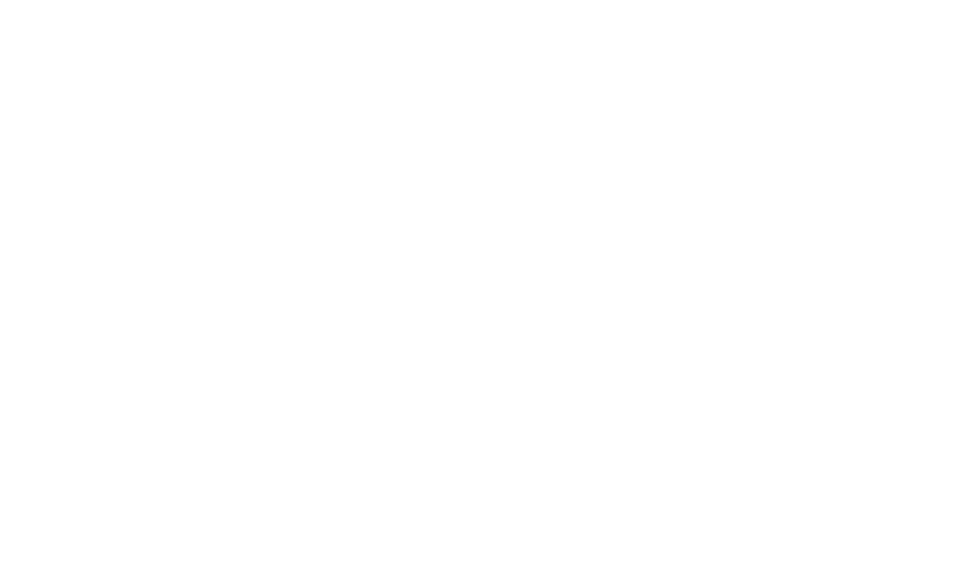
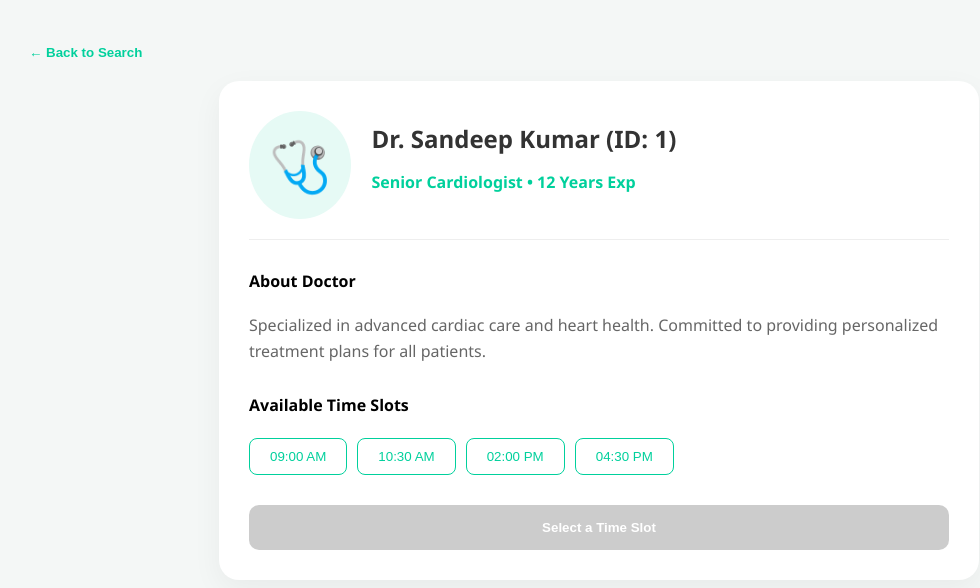
Before and after one commit to koushikjewargi/doctorcare-deploy, a React (Create React App) app in the folder frontend/: page /doctor/1 in a window 1280 px wide. Before the commit this address had no page. Shown: the top 588 px of the page, without its empty margins (41-1021 px from the left). Built offline with nearby package versions, Linux system fonts and the light colour scheme.

Commit message:
feat: added doctor profile page with time slot selection

```diff
--- a/frontend/src/App.js
+++ b/frontend/src/App.js
@@ -8,6 +8,7 @@
 import ResetPassword from './Frontend/Containers/ResetPassword';
 import Dashboard from './Frontend/Containers/Dashboard';
 import DoctorSearch from './Frontend/Containers/DoctorSearch';
+import DoctorProfile from './Frontend/Containers/DoctorProfile';
 
 
 const ProtectedDashboard = ({ children }) => {
@@ -33,6 +34,7 @@
         <Route path="/forgot-password" element={<ForgotPassword />} />
         <Route path="/reset-password" element={<ResetPassword />} />
         <Route path="/search" element={<DoctorSearch />} />
+        <Route path="/doctor/:id" element={<DoctorProfile />} />
 
 
         <Route
--- /dev/null
+++ b/frontend/src/Frontend/Containers/DoctorProfile.js
@@ -0,0 +1,76 @@
+import React, { useState } from 'react';
+import { useParams, useNavigate } from 'react-router-dom';
+
+const DoctorProfile = () => {
+  const { id } = useParams();
+  const navigate = useNavigate();
+  const [selectedSlot, setSelectedSlot] = useState(null);
+
+  const slots = ["09:00 AM", "10:30 AM", "02:00 PM", "04:30 PM"];
+
+  return (
+    <div style={styles.container}>
+      <button onClick={() => navigate(-1)} style={styles.backBtn}>← Back to Search</button>
+
+      <div style={styles.profileCard}>
+        <div style={styles.header}>
+          <div style={styles.avatar}>🩺</div>
+          <div>
+            <h2 style={styles.docName}>Dr. Sandeep Kumar (ID: {id})</h2>
+            <p style={styles.spec}>Senior Cardiologist • 12 Years Exp</p>
+          </div>
+        </div>
+
+        <div style={styles.section}>
+          <h4>About Doctor</h4>
+          <p style={styles.description}>
+            Specialized in advanced cardiac care and heart health. Committed to providing
+            personalized treatment plans for all patients.
+          </p>
+        </div>
+
+        <div style={styles.section}>
+          <h4>Available Time Slots</h4>
+          <div style={styles.slotGrid}>
+            {slots.map(slot => (
+              <button
+                key={slot}
+                onClick={() => setSelectedSlot(slot)}
+                style={selectedSlot === slot ? styles.slotBtnActive : styles.slotBtn}
+              >
+                {slot}
+              </button>
+            ))}
+          </div>
+        </div>
+
+        <button
+          disabled={!selectedSlot}
+          style={selectedSlot ? styles.confirmBtn : styles.disabledBtn}
+          onClick={() => alert(`Appointment requested for ${selectedSlot}`)}
+        >
+          {selectedSlot ? `Confirm Appointment for ${selectedSlot}` : "Select a Time Slot"}
+        </button>
+      </div>
+    </div>
+  );
+};
+
+const styles = {
+  container: { padding: '40px 5%', backgroundColor: '#f4f7f6', minHeight: '100vh', fontFamily: 'Segoe UI' },
+  backBtn: { background: 'none', border: 'none', color: '#00d09c', cursor: 'pointer', fontWeight: 'bold', marginBottom: '20px' },
+  profileCard: { backgroundColor: '#fff', padding: '30px', borderRadius: '20px', maxWidth: '700px', margin: '0 auto', boxShadow: '0 10px 30px rgba(0,0,0,0.05)' },
+  header: { display: 'flex', gap: '20px', alignItems: 'center', marginBottom: '30px', borderBottom: '1px solid #eee', paddingBottom: '20px' },
+  avatar: { fontSize: '50px', backgroundColor: '#e6faf5', padding: '20px', borderRadius: '50%' },
+  docName: { margin: 0, color: '#333' },
+  spec: { color: '#00d09c', fontWeight: '600' },
+  section: { marginBottom: '30px' },
+  description: { color: '#666', lineHeight: '1.6' },
+  slotGrid: { display: 'flex', gap: '10px', flexWrap: 'wrap' },
+  slotBtn: { padding: '10px 20px', borderRadius: '8px', border: '1px solid #00d09c', color: '#00d09c', backgroundColor: '#fff', cursor: 'pointer' },
+  slotBtnActive: { padding: '10px 20px', borderRadius: '8px', border: '1px solid #00d09c', color: '#fff', backgroundColor: '#00d09c', cursor: 'pointer' },
+  confirmBtn: { width: '100%', padding: '15px', borderRadius: '10px', border: 'none', backgroundColor: '#00d09c', color: '#fff', fontWeight: 'bold', cursor: 'pointer', fontSize: '16px' },
+  disabledBtn: { width: '100%', padding: '15px', borderRadius: '10px', border: 'none', backgroundColor: '#ccc', color: '#fff', fontWeight: 'bold', cursor: 'not-allowed' }
+};
+
+export default DoctorProfile;
```
